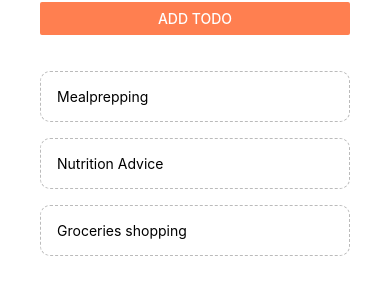
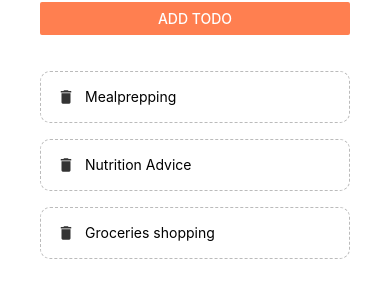
Before and after one commit to FrankyDesigner123/todo_prototype_reactnative, a React Native app: screen / in a window 390 px wide. Shown: the part 158-456 px from the top of the page. Built offline with nearby package versions, Linux system fonts and the light colour scheme.

Commit message:
adding Icons from expo

```diff
--- a/App.js
+++ b/App.js
@@ -4,7 +4,8 @@
 import Header from './components/header';
 import TodoItem from './components/todoItem';
 import AddTodo from './components/addTodo';
-import Sandbox from './components/sandbox';
+// import Sandbox from './components/sandbox';
+
 
 export default function App() {
 
--- a/components/todoItem.js
+++ b/components/todoItem.js
@@ -1,13 +1,16 @@
 import React from 'react';
-import { StyleSheet, Text, TouchableOpacity } from 'react-native';
+import { StyleSheet, Text, TouchableOpacity, View } from 'react-native';
+import { MaterialIcons } from '@expo/vector-icons';
 
 export default function TodoItem({ item, pressHandler }) {
 
     return (
         <TouchableOpacity onPress={() => pressHandler(item.key)}>
-            <Text style={styles.item}>
-                {item.text}
-            </Text>
+            <View style={styles.item}>
+                <MaterialIcons name="delete" size={18} color="#333" />
+                <Text style={styles.itemText}>{item.text}</Text>
+            </View>
+
         </TouchableOpacity>
     )
 };
@@ -21,5 +24,9 @@
         borderWidth: 1,
         borderStyle: 'dashed',
         borderRadius: 10,
+        flexDirection: 'row',
+    },
+    itemText: {
+        marginLeft: 10,
     }
 });
```
